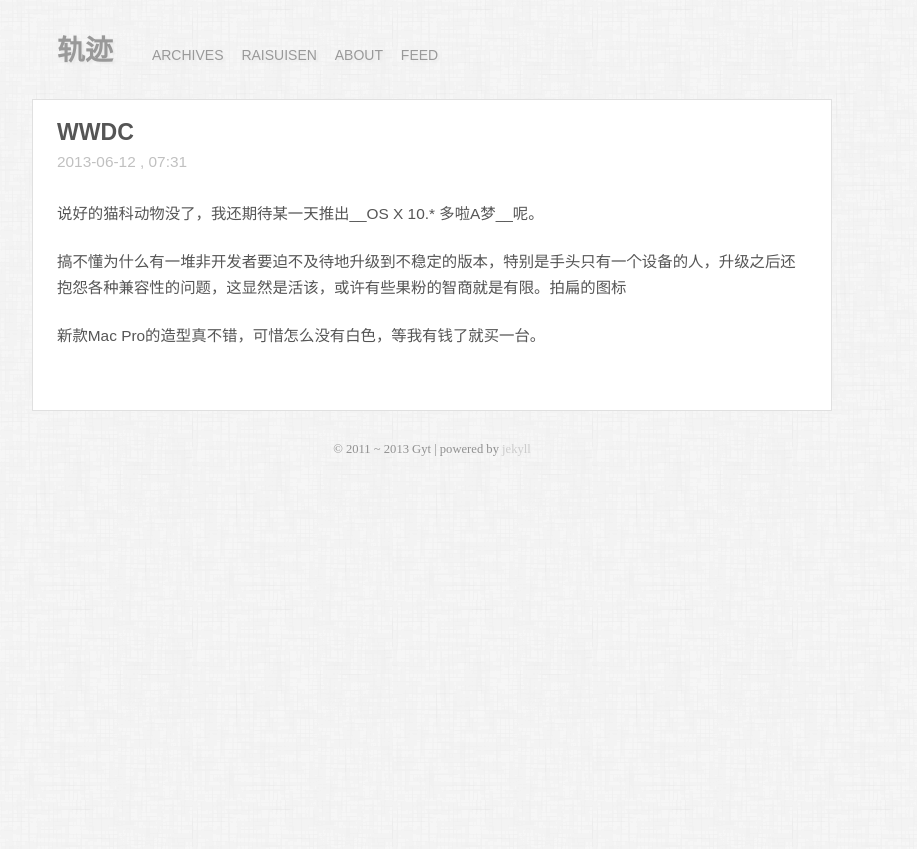
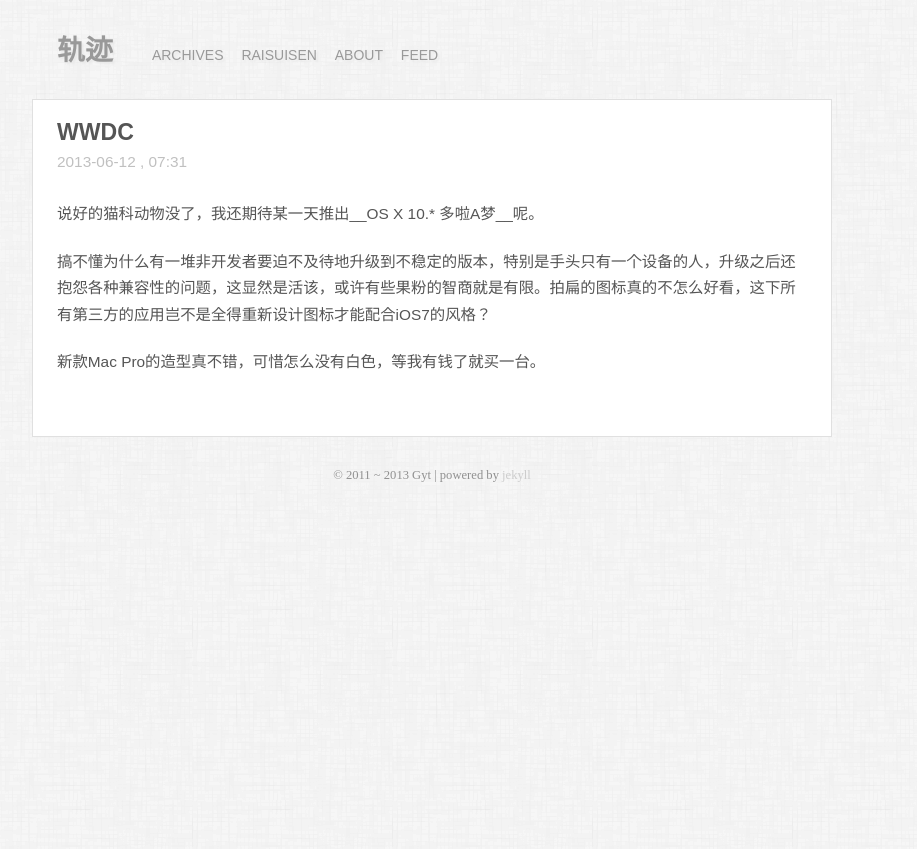
Before and after one commit to gyteng/gyteng.github.com, a Jekyll site: the page built from _posts/2013-06-12-WWDC.markdown, in a window 1280 px wide. Shown: the top 849 px of the page, without its empty margins (208-1125 px from the left). Built offline with Jekyll 4.4.1, drawn with Linux system fonts in a browser that asks for light colours; some web fonts are replaced; Markdown is read by kramdown in place of the engine named in the settings; comment, search, counter and statistics services are not loaded.

Commit message:
From Amazon EC2

```diff
--- a/_posts/2013-06-12-WWDC.markdown
+++ b/_posts/2013-06-12-WWDC.markdown
@@ -8,6 +8,6 @@ comments: true
 ---
 说好的猫科动物没了，我还期待某一天推出__OS X 10.* 多啦A梦__呢。
 
-搞不懂为什么有一堆非开发者要迫不及待地升级到不稳定的版本，特别是手头只有一个设备的人，升级之后还抱怨各种兼容性的问题，这显然是活该，或许有些果粉的智商就是有限。拍扁的图标
+搞不懂为什么有一堆非开发者要迫不及待地升级到不稳定的版本，特别是手头只有一个设备的人，升级之后还抱怨各种兼容性的问题，这显然是活该，或许有些果粉的智商就是有限。拍扁的图标真的不怎么好看，这下所有第三方的应用岂不是全得重新设计图标才能配合iOS7的风格？
 
 新款Mac Pro的造型真不错，可惜怎么没有白色，等我有钱了就买一台。
```
